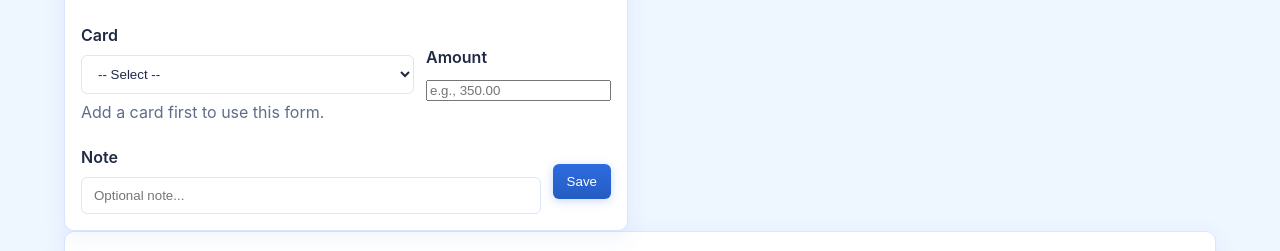
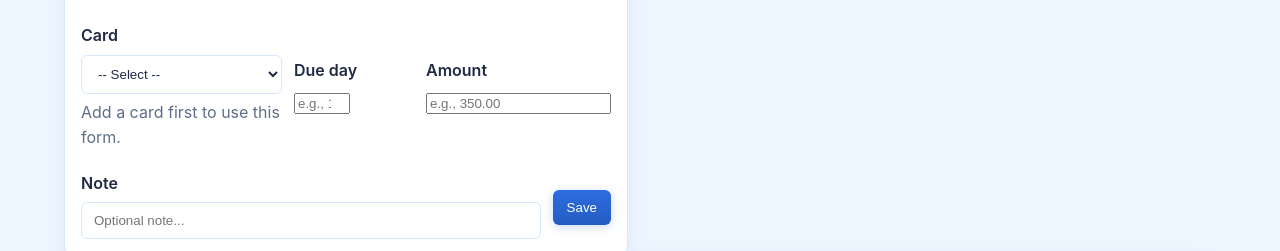
Before and after one commit to pdeepanraj/expensetracker, a Flask app: template templates/bills.html in a window 1280 px wide. Shown: the part 675-926 px from the top of the page. Run offline with Flask 3, Linux system fonts and the light colour scheme; the template is opened without the code that fills it, so the values that code supplies are empty.

Commit message:
Update bills.html

```diff
--- a/templates/bills.html
+++ b/templates/bills.html
@@ -89,7 +89,10 @@
         <p class="muted" style="margin:6px 0 0;">Add a card first to use this form.</p>
         {% endif %}
       </div>
-
+      <div style="min-width:120px;">
+        <label>Due day</label>
+        <input type="number" name="due_day" min="1" max="31" placeholder="e.g., 15" required>
+      </div>
       <div style="min-width:160px;">
         <label>Amount</label>
         <input type="number" name="amount" step="0.01" min="0" placeholder="e.g., 350.00" required>
```
